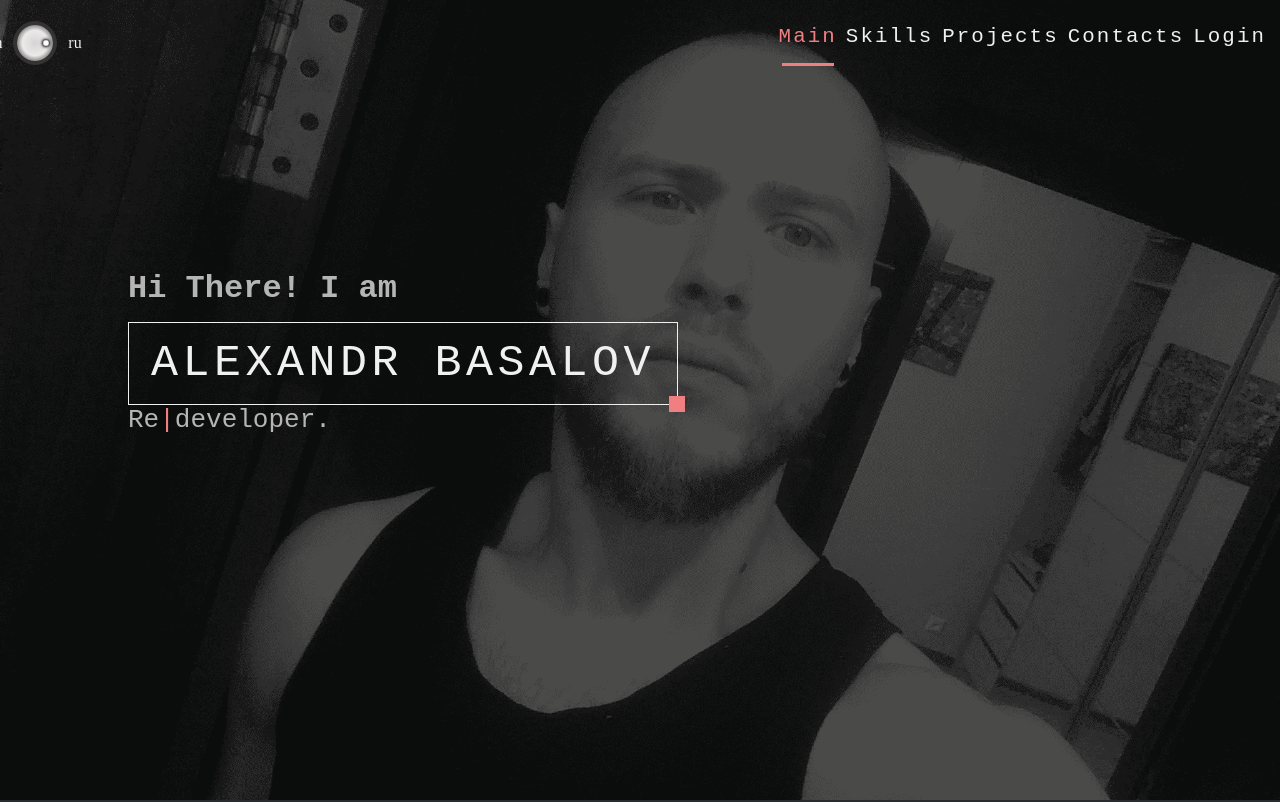
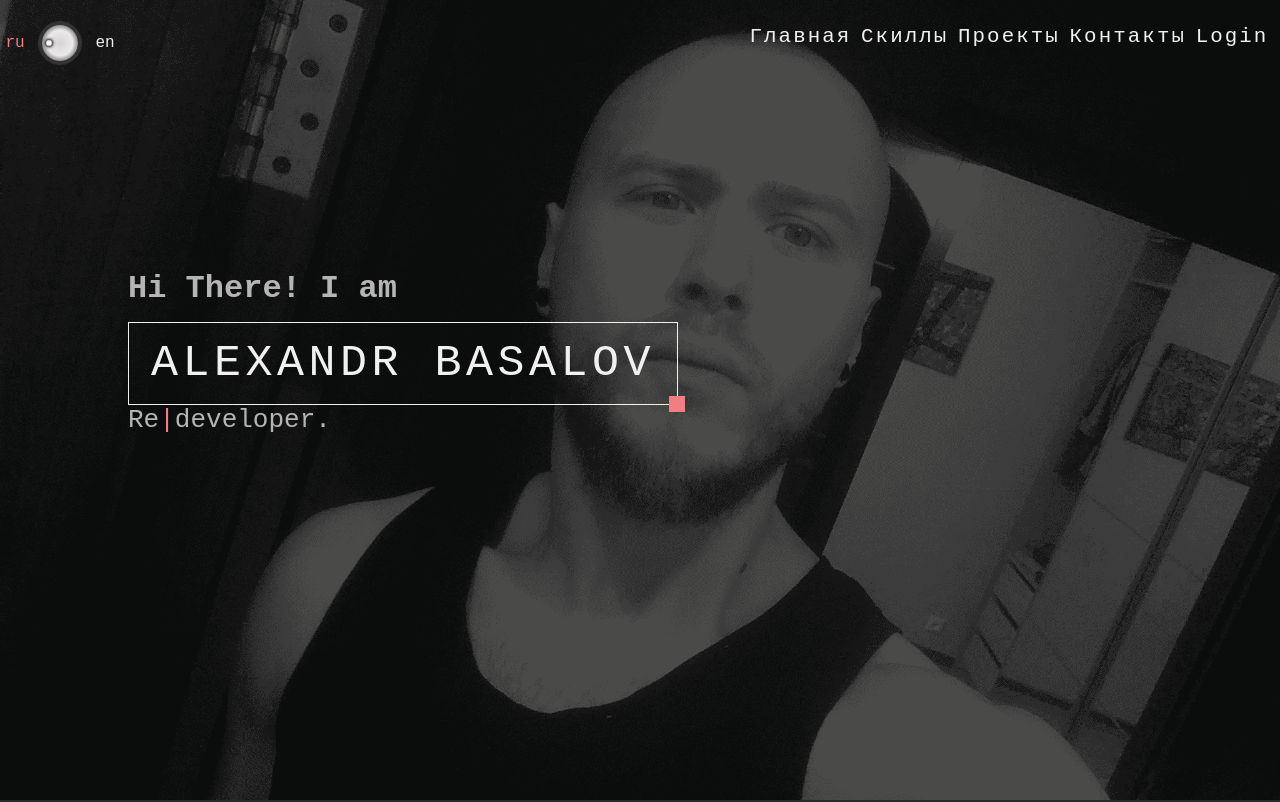
Before and after one commit to GlennMiller1991/portfolio, a React (Create React App) app: page / in a window 1280 px wide. Shown: the top 802 px of the page. Built offline with nearby package versions, Linux system fonts and the light colour scheme; no server answers.

Commit message:
смена языка

```diff
--- a/src/app/dictionary/en.json
+++ b/src/app/dictionary/en.json
@@ -7,10 +7,10 @@
     "TypeScript",
     "JavaScript"
   ],
-  "sections": [
-    "main",
-    "skills",
-    "contacts",
-    "projects"
-  ]
+  "sections": {
+    "main": "main",
+    "skills": "skills",
+    "contacts": "contacts",
+    "projects": "projects"
+  }
 }
--- a/src/app/dictionary/ru.json
+++ b/src/app/dictionary/ru.json
@@ -7,10 +7,10 @@
     "TypeScript",
     "JavaScript"
   ],
-  "sections": [
-    "main",
-    "skills",
-    "contacts",
-    "projects"
-  ]
+  "sections": {
+    "main": "главная",
+    "skills": "скиллы",
+    "contacts": "контакты",
+    "projects": "проекты"
+  }
 }
--- a/src/common/styles/common.module.scss
+++ b/src/common/styles/common.module.scss
@@ -20,6 +20,12 @@
     transform: translateX(-50%);
     z-index: -2;
     white-space: nowrap;
+}
+
+.transformToCenter {
+    left: 50%;
+    top: 50%;
+    transform: translate(-50%, -50%)
 }
 
 .title {
--- a/src/pages/portfolio/components/Header/Header.module.scss
+++ b/src/pages/portfolio/components/Header/Header.module.scss
@@ -24,11 +24,16 @@ $side: 70px;
 
 .field {
   position: relative;
+  width: 120px;
+  height: 120px;
+  font-family: var(--font-secondary);
+  @include flexCenter(center);
 
   .lang {
     width: $side;
     height: $side;
     @include flexCenter(center);
+    transition: 500ms;
   }
 
   .control {
@@ -63,8 +68,7 @@ $side: 70px;
 
   .button {
     cursor: pointer;
-    transform: scale(1);
-    transition: 1s;
+    transition: 500ms;
   }
 
 
@@ -72,15 +76,22 @@ $side: 70px;
     position: absolute;
     width: 0;
     height: 0;
-    top: 50%;
-    left: 50%;
   }
 
   .variant {
     position: absolute;
-    transform: translate(-50%, -50%);
+    cursor: pointer;
     width: max-content;
     height: max-content;
+    transition: 500ms;
+  }
+
+  .variant:hover {
+    text-shadow: red 0 0 10px;
+  }
+
+  .chosenVariant {
+    color: var(--color-theme);
   }
 }
 
@@ -88,11 +99,5 @@ $side: 70px;
   .button {
     transform: scale(1.2);
     box-shadow: var(--color-theme) 0 0 10px 2px;
-
-    .risk {
-      background: var(--color-theme);
-      box-shadow: #590000 0 0 10px 2px;
-      outline: 1px solid red;
-    }
   }
 }
--- a/src/pages/portfolio/components/Header/Header.tsx
+++ b/src/pages/portfolio/components/Header/Header.tsx
@@ -1,5 +1,6 @@
 import React, {useEffect, useState} from "react";
 import styles from './Header.module.scss'
+import sharedStyles from '../../../../common/styles/common.module.scss'
 import {Nava} from "./Nava/Nava";
 import {observer} from "mobx-react-lite";
 import {setClasses} from "../../../../common/utils/setClasses";
@@ -9,6 +10,8 @@ import {Circle} from "../../../../lib/math/figures/circle";
 import {StraightLine} from "../../../../lib/math/figures/straight-line";
 import {IPoint2} from "../../../../lib/math/figures";
 import {Operator} from "../../../../lib/math/operator";
+import {app} from "../../../../app/constants";
+import {action, makeObservable} from "mobx";
 
 export const Header: React.FC = observer(() => {
         const [controller] = useState(() => new HeaderController())
@@ -31,40 +34,23 @@ export const Header: React.FC = observer(() => {
     }
 )
 
-export const Variants: React.FC = React.memo(() => {
-
-    const circle = new Circle([0, 0], 40)
-
-    const line = new StraightLine(circle.center, [circle.r, circle.center[0]])
-
-    return (
-        <div className={styles.variants}>
-            {
-                ['en', 'ru'].map((variant, i, arr) => {
-                    line.transform(Operator.rotateIdentity(360 / arr.length))
-                    return (
-                        <Variant center={line.p2} text={variant}/>
-                    )
-                })
-            }
-        </div>
-    )
-})
-
-
 type IVariant = {
     center: IPoint2,
     text: string,
+    isChosen: boolean,
+    onChoose(): void,
 }
 export const Variant: React.FC<IVariant> = React.memo(({
                                                            center,
                                                            text,
+                                                           isChosen,
+                                                           onChoose,
                                                        }) => {
 
-    console.log(center)
-
     return (
-        <div className={styles.variant} style={{
+        <div className={setClasses(sharedStyles.transformToCenter, styles.variant, isChosen && styles.chosenVariant)}
+             onClick={onChoose}
+             style={{
                  left: center[0],
                  top: center[1]
              }}>
@@ -75,17 +61,84 @@ export const Variant: React.FC<IVariant> = React.memo(({
     )
 })
 
-export const LanguageChoice: React.FC = React.memo(() => {
+
+export class LanguageChoiceController {
+    circle = new Circle([0, 0], 45)
+    line = new StraightLine(this.circle.center, [this.circle.r, this.circle.center[0]])
+
+    isActive: boolean = false
+
+    setIsActive(value: typeof this.isActive) {
+        this.isActive = value
+    }
+
+    switchVariant(variant: typeof app.lang.langs[number]) {
+        if (this.isActive) {
+            app.lang.switch(variant)
+        }
+    }
+
+    get chosenIndex() {
+        return app.lang.langs.findIndex((lang) => lang === app.lang.currentLang)
+    }
+
+    get angleStep() {
+        return 360 / app.lang.langs.length
+    }
+
+    constructor() {
+        makeObservable(this, {
+            isActive: true,
+            setIsActive: action
+        })
+    }
+}
+
+export const LanguageChoice: React.FC = observer(() => {
+
+    const [controller] = useState(() => new LanguageChoiceController())
+
     return (
-        <div className={styles.field} tabIndex={1}>
-            <div className={styles.lang}>
+        <div className={styles.field}
+             tabIndex={1}
+             onFocus={() => controller.setIsActive(true)}
+             onBlur={() => controller.setIsActive(false)}>
+            <Choiser angle={(controller.chosenIndex + 1) * controller.angleStep}/>
+            <div className={setClasses(styles.variants, sharedStyles.transformToCenter)}>
+                {
+                    app.lang.langs.map((variant, i, arr) => {
+                        controller.line.transform(Operator.rotateIdentity(controller.angleStep))
+                        return (
+                            <Variant key={variant} center={controller.line.p2}
+                                     onChoose={() => controller.switchVariant(variant)}
+                                     text={variant}
+                                     isChosen={variant === app.lang.currentLang}/>
+                        )
+                    })
+                }
+            </div>
+        </div>
+    )
+})
+
+type IChoiser = {
+    angle: number,
+}
+export const Choiser: React.FC<IChoiser> = React.memo(({
+                                                           angle,
+                                                       }) => {
+    return (
+        <div
+            className={styles.lang}
+             style={{
+                 transform: `rotate(${angle}deg)`
+             }}
+        >
             <div className={setClasses(styles.controlBorder, styles.button)}>
                 <div className={styles.control}>
                     <div className={styles.risk}/>
                 </div>
             </div>
         </div>
-            <Variants/>
-        </div>
     )
 })
--- a/src/pages/portfolio/components/Header/Nava/Nava.tsx
+++ b/src/pages/portfolio/components/Header/Nava/Nava.tsx
@@ -6,17 +6,17 @@ import {BsFileEarmarkPerson} from "react-icons/bs";
 import {AiOutlineContacts, AiOutlineFundProjectionScreen} from "react-icons/ai";
 import {GiSkills} from "react-icons/gi";
 import {FiLogIn} from "react-icons/fi";
-import {sections} from "../../../../../app/constants";
+import {app, sections} from "../../../../../app/constants";
 import {setClasses} from "../../../../../common/utils/setClasses";
 import {routes} from "../../../../../common/constants/routes";
 import {useAppContext} from "../../../../../app/app.context";
+import {observer} from "mobx-react-lite";
 
 type INava = {
     currentAnchor: string | undefined
 }
-export const Nava: React.FC<INava> = ({currentAnchor}) => {
+export const Nava: React.FC<INava> = observer(({currentAnchor}) => {
 
-    const appController = useAppContext()
     const goto = useNavigate()
 
     const scrollTo = useCallback((elementId: string) => {
@@ -26,7 +26,7 @@ export const Nava: React.FC<INava> = ({currentAnchor}) => {
         })
     }, [])
 
-    const appWidth = appController.appDomRect.width
+    const appWidth = app.appDomRect.width
     return (
         <div className={styles.nava}>
             {/* Main */}
@@ -37,7 +37,7 @@ export const Nava: React.FC<INava> = ({currentAnchor}) => {
                     {
                         appWidth < 1000 ?
                             <BsFileEarmarkPerson/> :
-                            sections.main
+                            app.d.sections.main
                     }
                 </NavLink>
                 <div className={setClasses(styles.underMenu, currentAnchor === sections.main && styles.underActive)}/>
@@ -49,7 +49,7 @@ export const Nava: React.FC<INava> = ({currentAnchor}) => {
                          to={`#${sections.skills}`}>
                     {
                         appWidth < 1000 ?
-                            <GiSkills/> : sections.skills
+                            <GiSkills/> : app.d.sections.skills
                     }
                 </NavLink>
                 <div
@@ -62,7 +62,7 @@ export const Nava: React.FC<INava> = ({currentAnchor}) => {
                          to={`#${sections.projects}`}>
                     {
                         appWidth < 1000 ?
-                            <AiOutlineFundProjectionScreen/> : sections.projects
+                            <AiOutlineFundProjectionScreen/> : app.d.sections.projects
                     }
                 </NavLink>
                 <div
@@ -76,7 +76,7 @@ export const Nava: React.FC<INava> = ({currentAnchor}) => {
                     {
                         appWidth < 1000 ?
                             <AiOutlineContacts/> :
-                            sections.contacts
+                            app.d.sections.contacts
                     }
                 </NavLink>
                 <div
@@ -92,4 +92,4 @@ export const Nava: React.FC<INava> = ({currentAnchor}) => {
             </div>
         </div>
     )
-}
+})
--- a/src/pages/portfolio/components/Header/header.controller.ts
+++ b/src/pages/portfolio/components/Header/header.controller.ts
@@ -40,12 +40,12 @@ export class HeaderController {
         let currentDistance: number
         let element: HTMLElement | null
         let nearestElement: string | undefined = undefined
-        for (let section of app.d.sections) {
-            element = document.getElementById(section)
+        for (let section of Object.entries(app.d.sections)) {
+            element = document.getElementById(section as any)
             if (!element) continue
             currentDistance = Math.abs(element.getBoundingClientRect().top)
             if (currentDistance < topDistance) {
-                nearestElement = section
+                nearestElement = section as any
                 topDistance = currentDistance
             }
         }
```
Lines whose indentation alone changed are shown as unchanged.
